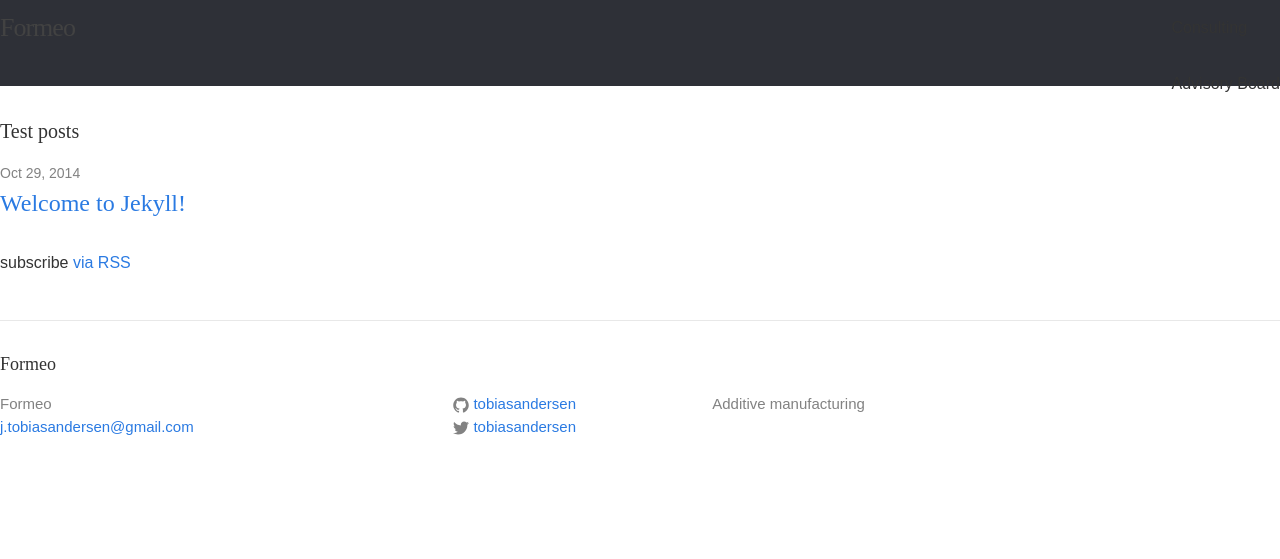
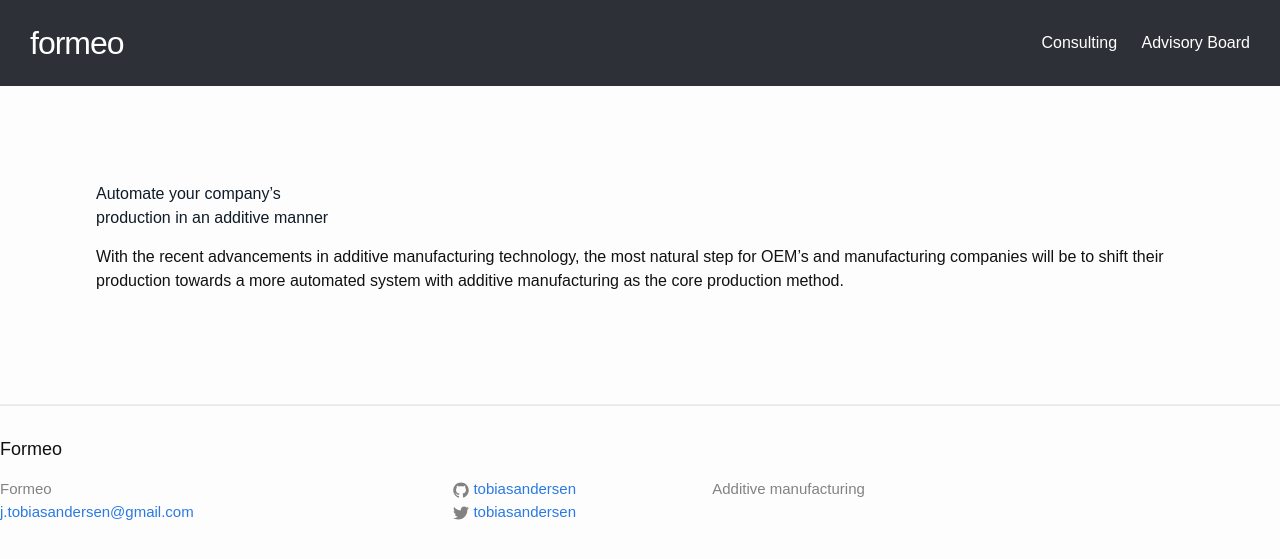
Before and after one commit to davidbergstrom/formeo-web, a Jekyll site: the page built from index.html, in a window 1280 px wide. Shown: the top 559 px of the page. Built offline with Jekyll 4.4.1, drawn with Linux system fonts in a browser that asks for light colours.

Commit message:
Add sass components

```diff
--- a/_includes/header.html
+++ b/_includes/header.html
@@ -1,9 +1,10 @@
-<header class="site-header">
-    <h1 class="site-title"><a href="{{ site.baseurl }}/">Formeo</a></h1>
-    <nav class="site-nav">
-        <ul>
-            <li>Consulting</li>
-            <li>Advisory Board</li>
-        </ul>
+<header class="Header">
+
+    <h1 class="Header-title"><a href="{{ site.baseurl }}/">formeo</a></h1>
+
+    <nav class="Navigation">
+        <a class="Navigation-link">Consulting</a>
+        <a class="Navigation-link">Advisory Board</a>
     </nav>
+
 </header>
--- a/_layouts/default.html
+++ b/_layouts/default.html
@@ -8,9 +8,7 @@
     {% include header.html %}
 
     <div class="page-content">
-      <div class="wrapper">
         {{ content }}
-      </div>
     </div>
 
     {% include footer.html %}
--- a/_sass/_base.scss
+++ b/_sass/_base.scss
@@ -1,10 +1,3 @@
-$base-font-family: "ff-tisa-sans-web-pro", "Tisa Pro", sans-serif;
-$base-font-size: 16px;
-$base-line-height: 1.5;
-$text-color: #333;
-$background-color: white;
-$spacing-unit: 30px;
-
 /**
  * Basic styling
  */
@@ -65,7 +58,7 @@ li {
  * Headings
  */
 h1, h2, h3, h4, h5, h6 {
-    font-family: "ff-tisa-web-prop", "Tisa Web Pro", serif;
+    font-family: $heading-font-family;
     font-weight: 300;
 }
 
--- a/_sass/_layout.scss
+++ b/_sass/_layout.scss
@@ -1,13 +1,22 @@
-/**
- * Site header
- */
-.site-header {
-    background: #2e3037;
-    height: 86px;
+.Container {
+    height: 100%;
+    margin: 0 auto;
+    max-width: 68em;
+    width: 100%;
 }
 
-.site-title {
-    font-size: 26px;
+/**
+ * Header
+ */
+$header-height: 86px;
+
+.Header {
+    background: #2e3037;
+    height: $header-height;
+}
+
+.Header-title {
+    font-size: 2em;
     line-height: 56px;
     letter-spacing: -1px;
     margin: 0;
@@ -15,74 +24,30 @@
 
     & > a,
     & > a:visited {
-        color: $grey-color-dark;
+        color: white;
+        line-height: $header-height;
+        margin-left: $spacing-unit;
     }
 }
 
-.site-nav {
+.Navigation {
+    font-family: $heading-font-family;
     float: right;
-    line-height: 56px;
+    margin-right: $spacing-unit;
+}
 
-    .menu-icon {
-        display: none;
-    }
+.Navigation-link {
+    color: white;
+    display: inline-block;
+    line-height: $header-height;
 
-    .page-link {
-        color: $text-color;
-        line-height: $base-line-height;
-
-        // Gaps between nav items, but not on the first one
-        &:not(:first-child) {
-            margin-left: 20px;
-        }
-    }
-
-    @include media-query($on-palm) {
-        position: absolute;
-        top: 9px;
-        right: 30px;
-        background-color: $background-color;
-        border: 1px solid $grey-color-light;
-        border-radius: 5px;
-        text-align: right;
-
-        .menu-icon {
-            display: block;
-            float: right;
-            width: 36px;
-            height: 26px;
-            line-height: 0;
-            padding-top: 10px;
-            text-align: center;
-
-            > svg {
-                width: 18px;
-                height: 15px;
-
-                path {
-                    fill: $grey-color-dark;
-                }
-            }
-        }
-
-        .trigger {
-            clear: both;
-            display: none;
-        }
-
-        &:hover .trigger {
-            display: block;
-            padding-bottom: 5px;
-        }
-
-        .page-link {
-            display: block;
-            padding: 5px 10px;
-        }
+    &:not(:first-child) {
+        margin-left: 20px;
     }
 }
 
-
+.page-content {
+}
 
 /**
  * Site footer
@@ -151,82 +116,3 @@
         width:         calc(100% - (#{$spacing-unit} / 2));
     }
 }
-
-
-
-/**
- * Page content
- */
-.page-content {
-    padding: $spacing-unit 0;
-}
-
-.page-heading {
-    font-size: 20px;
-}
-
-.post-list {
-    margin-left: 0;
-    list-style: none;
-
-    > li {
-        margin-bottom: $spacing-unit;
-    }
-}
-
-.post-meta {
-    font-size: $small-font-size;
-    color: $grey-color;
-}
-
-.post-link {
-    display: block;
-    font-size: 24px;
-}
-
-
-
-/**
- * Posts
- */
-.post-header {
-    margin-bottom: $spacing-unit;
-}
-
-.post-title {
-    font-size: 42px;
-    letter-spacing: -1px;
-    line-height: 1;
-
-    @include media-query($on-laptop) {
-        font-size: 36px;
-    }
-}
-
-.post-content {
-    margin-bottom: $spacing-unit;
-
-    h2 {
-        font-size: 32px;
-
-        @include media-query($on-laptop) {
-            font-size: 28px;
-        }
-    }
-
-    h3 {
-        font-size: 26px;
-
-        @include media-query($on-laptop) {
-            font-size: 22px;
-        }
-    }
-
-    h4 {
-        font-size: 20px;
-
-        @include media-query($on-laptop) {
-            font-size: 18px;
-        }
-    }
-}
--- /dev/null
+++ b/_sass/components/_cornerstone.scss
@@ -0,0 +1,11 @@
+.Cornerstone {
+    border-bottom: 1px solid #ededed;
+    padding: 6em 0;
+}
+
+.Cornerstone-title {
+    color: #101b27;
+}
+
+.Cornerstone-body {
+}
--- a/css/main.scss
+++ b/css/main.scss
@@ -5,7 +5,8 @@
 
 
 // Our variables
-$base-font-family: "ff-tisa-sans-web-pro", "Tisa Sans Pro", sans-serif;
+$base-font-family: "ff-tisa-web-pro", "Tisa Pro", sans-serif;
+$heading-font-family: "ff-tisa-sans-web-pro", "Tisa Sans Pro", sans-serif;
 $base-font-size:   16px;
 $small-font-size:  $base-font-size * 0.875;
 $base-line-height: 1.5;
@@ -23,8 +24,6 @@ $grey-color-dark:  darken($grey-color, 25%);
 $on-palm:          600px;
 $on-laptop:        800px;
 
-
-
 // Using media queries with like this:
 // @include media-query($palm) {
 //     .wrapper {
@@ -38,12 +37,11 @@ $on-laptop:        800px;
     }
 }
 
-
-
 // Import partials from `sass_dir` (defaults to `_sass`)
 @import
         "reset",
         "base",
         "layout",
-        "syntax-highlighting"
+        "syntax-highlighting",
+        "components/cornerstone"
 ;
--- a/index.html
+++ b/index.html
@@ -4,20 +4,23 @@ layout: default
 
 <div class="home">
 
-  <h1 class="page-heading">Test posts</h1>
+    <section class="Cornerstone">
 
-  <ul class="post-list">
-    {% for post in site.posts %}
-      <li>
-        <span class="post-meta">{{ post.date | date: "%b %-d, %Y" }}</span>
+        <div class="Container">
 
-        <h2>
-          <a class="post-link" href="{{ post.url | prepend: site.baseurl }}">{{ post.title }}</a>
-        </h2>
-      </li>
-    {% endfor %}
-  </ul>
+            <h2 class="Cornerstone-title">
+                Automate your company’s<br>
+                production in an additive manner
+            </h2>
 
-  <p class="rss-subscribe">subscribe <a href="{{ "/feed.xml" | prepend: site.baseurl }}">via RSS</a></p>
+            <p class="Cornerstone-body">With the recent advancements in
+            additive manufacturing technology, the most natural step for
+            OEM’s and manufacturing companies will be to shift their production
+            towards a more automated system with additive manufacturing as the
+            core production method.</p>
+
+        </div> <!-- .Container -->
+
+    </section> <!-- .Cornerstone -->
 
 </div>
```
